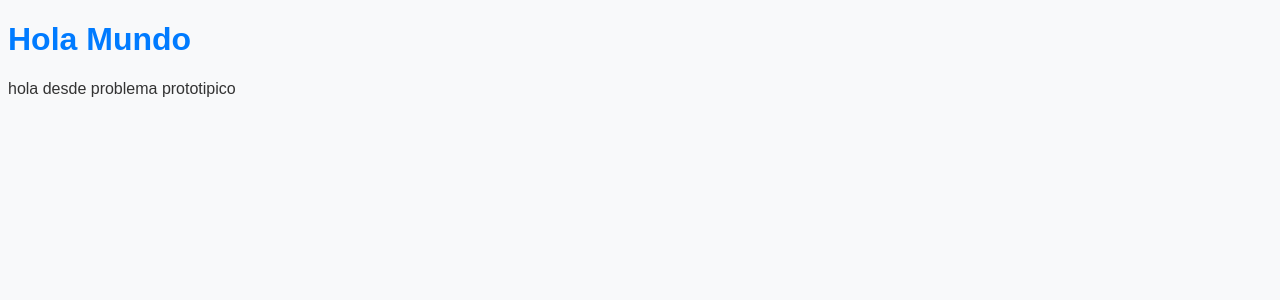
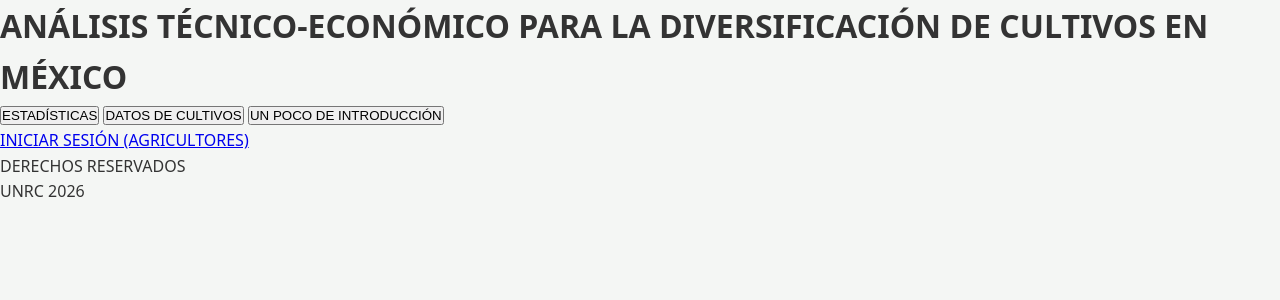
Before and after one commit to Emi061206/Problema-Prototipico-3er-semestre, a PHP site: page / in a window 1280 px wide. Shown: the top 300 px of the page. Run offline with PHP 8.4, Linux system fonts and the light colour scheme; style sheets or scripts are compiled from the project's sources.

Commit message:
feat: configuracion de entorno frontend con Sass, JS modular y automatizacion Gulp

```diff
--- a/Modelo/dist/css/app.css
+++ b/Modelo/dist/css/app.css
@@ -1,10 +1,89 @@
+* {
+  margin: 0;
+  padding: 0;
+  box-sizing: border-box;
+}
+
 body {
   background-color: #f8f9fa;
-  color: #333;
+  color: #333333;
   font-family: Arial, sans-serif;
+  line-height: 1.6;
 }
 
 h1 {
   color: #007bff;
 }
+
+.contenedor {
+  max-width: 1200px;
+  margin: 0 auto;
+  padding: 0 20px;
+}
+
+.pantalla-login {
+  display: flex;
+  justify-content: center;
+  align-items: center;
+  min-height: 100vh;
+  background-color: rgb(233.475, 236.55, 239.625);
+}
+
+.tarjeta-login {
+  background-color: #ffffff;
+  padding: 40px;
+  border-radius: 8px;
+  box-shadow: 0 4px 6px rgba(0, 0, 0, 0.1);
+  width: 100%;
+  max-width: 400px;
+}
+
+.formulario-grupo {
+  margin-bottom: 20px;
+}
+
+.entrada-texto {
+  width: 100%;
+  padding: 12px;
+  border: 1px solid #cccccc;
+  border-radius: 4px;
+  font-family: Arial, sans-serif;
+}
+
+.btn-primario {
+  background-color: #007bff;
+  color: #ffffff;
+  border: none;
+  padding: 12px 20px;
+  cursor: pointer;
+  border-radius: 4px;
+  width: 100%;
+  font-weight: bold;
+  transition: background-color 0.2s ease-in-out;
+}
+
+.btn-primario:hover {
+  background-color: rgb(0, 104.55, 216.75);
+}
+
+.alerta {
+  padding: 10px;
+  margin-bottom: 15px;
+  border-radius: 4px;
+  text-align: center;
+  font-weight: bold;
+  width: 100%;
+}
+
+.alerta-error {
+  background-color: rgb(246.2, 213.4, 213.4);
+  color: #d32f2f;
+  border: 1px solid #d32f2f;
+}
+
+.alerta-exito {
+  background-color: rgb(205.4385964912, 236.7614035088, 207.0245614035);
+  color: #2e7d32;
+  border: 1px solid #2e7d32;
+}
 /*# sourceMappingURL=app.css.map */
--- a/Modelo/dist/js/app.js
+++ b/Modelo/dist/js/app.js
@@ -1,2 +1,2 @@
-function iniciarApp(){console.log("App iniciada correctamente.")}document.addEventListener("DOMContentLoaded",function(){iniciarApp()});
+function iniciarApp(){console.log("App iniciada correctamente.")}function iniciarApp(){validarFormularioLogin()}function validarFormularioLogin(){const e=document.querySelector("#formulario-login");e&&e.addEventListener("submit",function(e){e.preventDefault();const t=document.querySelector("#email").value.trim(),o=document.querySelector("#password").value.trim();""!==t&&""!==o?enviarDatosBackend(t,o):mostrarAlerta("Todos los campos son obligatorios","error")})}function mostrarAlerta(e,t){const o=document.querySelector(".alerta");o&&o.remove();const n=document.createElement("DIV");n.textContent=e,n.classList.add("alerta",`alerta-${t}`);const r=document.querySelector(".tarjeta-login");r&&r.insertBefore(n,r.firstChild),setTimeout(()=>{n.remove()},3e3)}function enviarDatosBackend(e,t){console.log("Datos listos para enviar vía Fetch API a PHP PDO")}document.addEventListener("DOMContentLoaded",function(){iniciarApp()}),document.addEventListener("DOMContentLoaded",()=>{iniciarApp()});
 //# sourceMappingURL=app.js.map
--- a/Modelo/index.html
+++ b/Modelo/index.html
@@ -3,16 +3,31 @@
 <head>
     <meta charset="UTF-8">
     <meta name="viewport" content="width=device-width, initial-scale=1.0">
-    <title>Problema Prototípico</title>
-    <!-- CSS -->
-    <link rel="stylesheet" href="dist/css/app.css">
+    <title>Análisis Agrícola - Xochimilco</title>
+    <link rel="stylesheet" href="dist/css/styles.css">
 </head>
 <body>
+    <header class="encabezado-principal">
+        <h1>ANÁLISIS TÉCNICO-ECONÓMICO PARA LA DIVERSIFICACIÓN DE CULTIVOS EN MÉXICO</h1>
+    </header>
 
-    <h1>Hola Mundo</h1>
-    <p>hola desde problema prototipico</p>
+    <main class="contenedor-principal">
+        <section class="menu-navegacion">
+            <button class="btn-nav" id="btn-estadisticas">ESTADÍSTICAS</button>
+            <button class="btn-nav" id="btn-datos">DATOS DE CULTIVOS</button>
+            <button class="btn-nav" id="btn-intro">UN POCO DE INTRODUCCIÓN</button>
+        </section>
 
-    <!-- JS -->
+        <section class="acceso-sistema">
+            <a href="login.html" class="btn-login">INICIAR SESIÓN (AGRICULTORES)</a>
+        </section>
+    </main>
+
+    <footer class="pie-pagina">
+        <p>DERECHOS RESERVADOS</p>
+        <p>UNRC 2026</p>
+    </footer>
+
     <script src="dist/js/app.js"></script>
 </body>
 </html>
--- a/Modelo/src/scss/app.scss
+++ b/Modelo/src/scss/app.scss
@@ -1,11 +1,98 @@
+@use "sass:color";
+
 $primary-color: #007bff;
+$background-color: #f8f9fa;
+$text-color: #333333;
+$font-family-base: Arial, sans-serif;
+$white: #ffffff;
+$color-alerta: #d32f2f;
+$color-exito: #2e7d32;
+
+* {
+    margin: 0;
+    padding: 0;
+    box-sizing: border-box;
+}
 
 body {
-    background-color: #f8f9fa;
-    color: #333;
-    font-family: Arial, sans-serif;
+    background-color: $background-color;
+    color: $text-color;
+    font-family: $font-family-base;
+    line-height: 1.6;
 }
 
 h1 {
     color: $primary-color;
 }
+
+.contenedor {
+    max-width: 1200px;
+    margin: 0 auto;
+    padding: 0 20px;
+}
+
+.pantalla-login {
+    display: flex;
+    justify-content: center;
+    align-items: center;
+    min-height: 100vh;
+    background-color: color.scale($background-color, $lightness: -5%);
+}
+
+.tarjeta-login {
+    background-color: $white;
+    padding: 40px;
+    border-radius: 8px;
+    box-shadow: 0 4px 6px rgba(0, 0, 0, 0.1);
+    width: 100%;
+    max-width: 400px;
+}
+
+.formulario-grupo {
+    margin-bottom: 20px;
+}
+
+.entrada-texto {
+    width: 100%;
+    padding: 12px;
+    border: 1px solid #cccccc;
+    border-radius: 4px;
+    font-family: $font-family-base;
+}
+
+.btn-primario {
+    background-color: $primary-color;
+    color: $white;
+    border: none;
+    padding: 12px 20px;
+    cursor: pointer;
+    border-radius: 4px;
+    width: 100%;
+    font-weight: bold;
+    transition: background-color 0.2s ease-in-out;
+}
+
+.btn-primario:hover {
+    background-color: color.scale($primary-color, $lightness: -15%);
+}
+
+.alerta {
+    padding: 10px;
+    margin-bottom: 15px;
+    border-radius: 4px;
+    text-align: center;
+    font-weight: bold;
+    width: 100%;
+}
+
+.alerta-error {
+    background-color: color.scale($color-alerta, $lightness: 80%);
+    color: $color-alerta;
+    border: 1px solid $color-alerta;
+}
+
+.alerta-exito {
+    background-color: color.scale($color-exito, $lightness: 80%);
+    color: $color-exito;
+    border: 1px solid $color-exito;
+}
--- /dev/null
+++ b/Modelo/src/scss/styles.scss
@@ -0,0 +1,74 @@
+@use "sass:color";
+
+$color-primario: #2e7d32;
+$color-secundario: #81c784;
+$color-fondo: #f4f6f4;
+$color-texto: #333333;
+$color-alerta: #d32f2f;
+$color-blanco: #ffffff;
+
+$fuente-principal: system-ui, -apple-system, BlinkMacSystemFont, 'Segoe UI', Roboto, sans-serif;
+
+* {
+    margin: 0;
+    padding: 0;
+    box-sizing: border-box;
+}
+
+body {
+    font-family: $fuente-principal;
+    background-color: $color-fondo;
+    color: $color-texto;
+    line-height: 1.6;
+}
+
+.contenedor {
+    max-width: 1200px;
+    margin: 0 auto;
+    padding: 0 20px;
+}
+
+.pantalla-login {
+    display: flex;
+    justify-content: center;
+    align-items: center;
+    min-height: 100vh;
+    background-color: $color-secundario;
+}
+
+.tarjeta-login {
+    background-color: $color-blanco;
+    padding: 40px;
+    border-radius: 8px;
+    box-shadow: 0 4px 6px rgba(0, 0, 0, 0.1);
+    width: 100%;
+    max-width: 400px;
+}
+
+.formulario-grupo {
+    margin-bottom: 20px;
+}
+
+.entrada-texto {
+    width: 100%;
+    padding: 12px;
+    border: 1px solid #cccccc;
+    border-radius: 4px;
+    font-family: $fuente-principal;
+}
+
+.btn-primario {
+    background-color: $color-primario;
+    color: $color-blanco;
+    border: none;
+    padding: 12px 20px;
+    cursor: pointer;
+    border-radius: 4px;
+    width: 100%;
+    font-weight: bold;
+    transition: background-color 0.2s ease-in-out;
+}
+
+.btn-primario:hover {
+    background-color: color.scale($color-primario, $lightness: -10%);
+}
```
Also changed, not shown: Modelo/login.html (added, +34 -0 lines), Modelo/src/js/app.js (+51 -0 lines), 3 other files.
